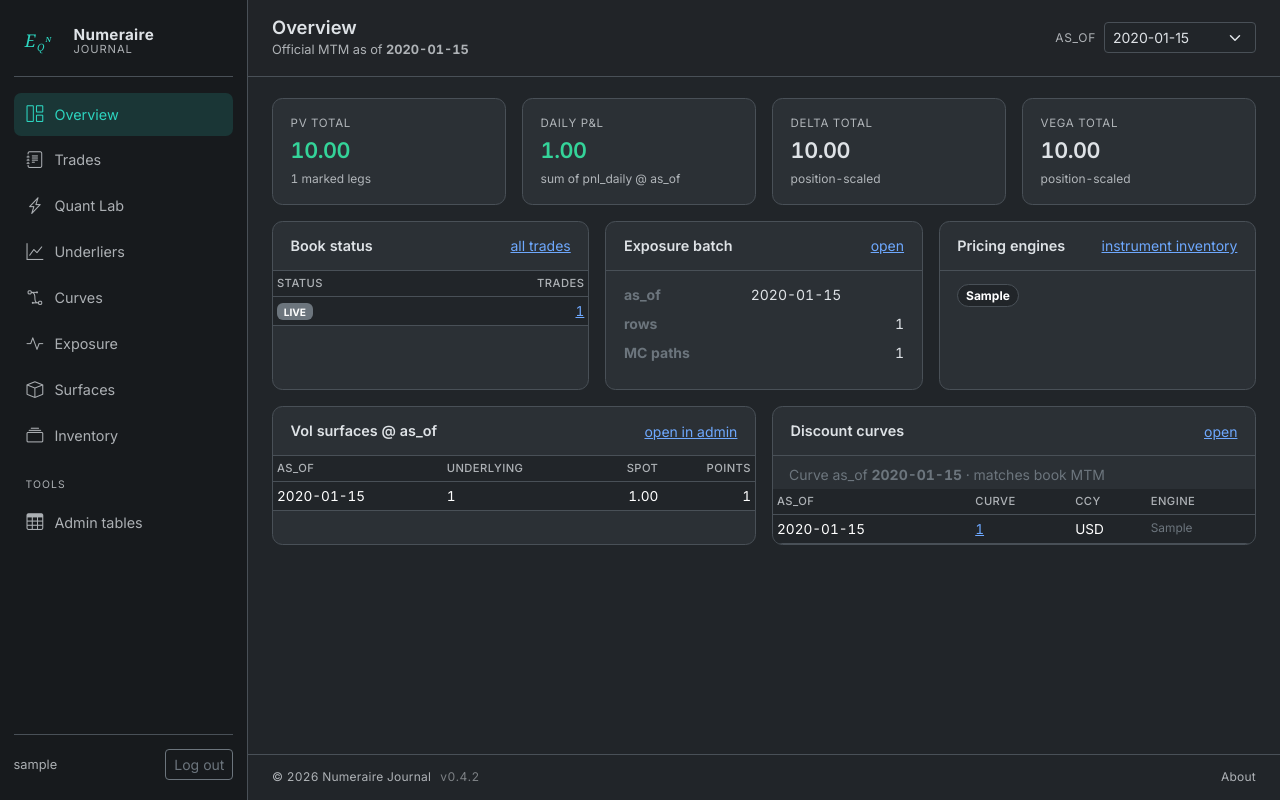
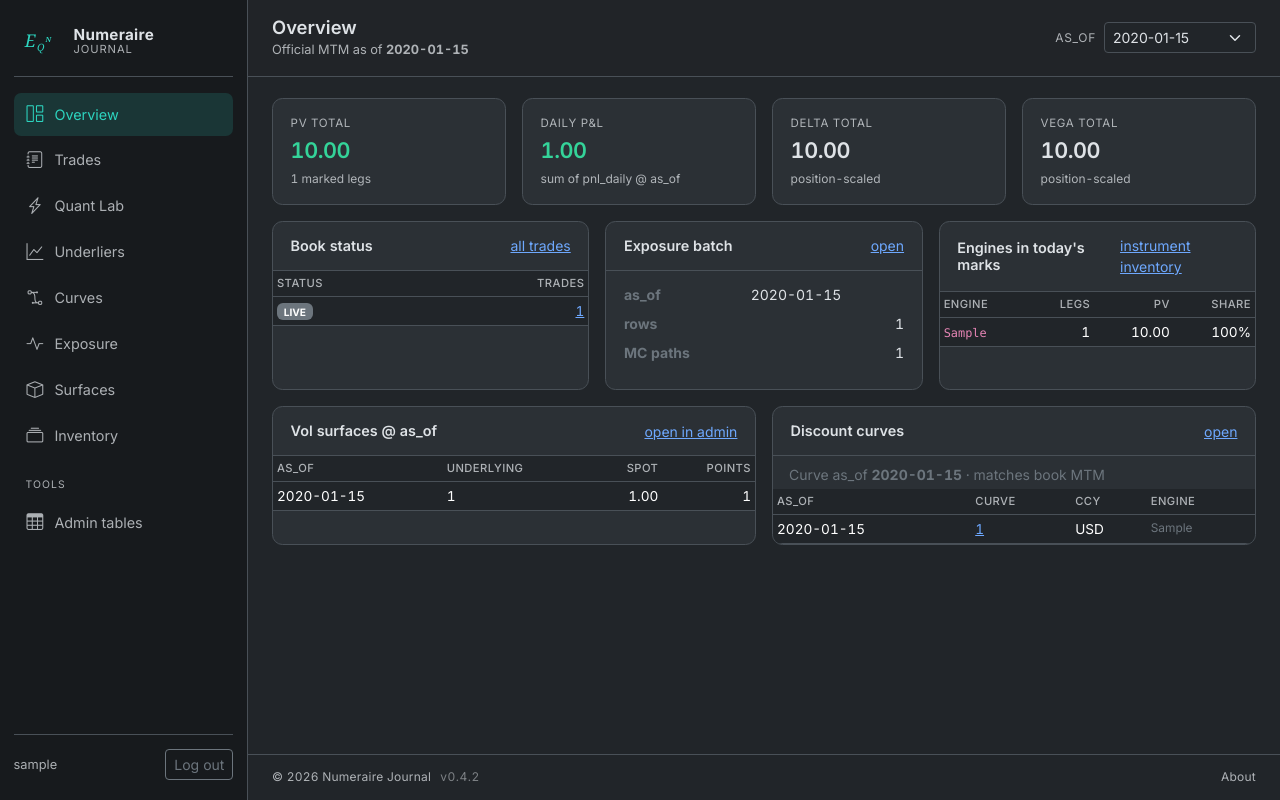
Before and after one commit to krzysiekbienias/numeraire, a Django app: page / in a window 1280 px wide. Run offline with Django 5.2, Linux system fonts and the light colour scheme; a user stored in the database is signed in; tables that the repository leaves empty hold one stand-in row (values such as "Sample post").

Commit message:
feat(journal): refactor engine display in dashboard with detailed breakdown
Updated the dashboard view to replace the previous engine listing with a detailed breakdown of engines, including legs, present value (PV), and share percentage. Introduced a new static method to calculate and format this data. Enhanced the corresponding HTML template to present the information in a structured table format, improving clarity and user experience.

```diff
--- a/web/journal/views.py
+++ b/web/journal/views.py
@@ -154,10 +154,7 @@ class DashboardView(TemplateView):
                 vega_total=Sum('vega_total'),
                 theta_total=Sum('theta_total'),
             ) if mtm is not None else {},
-            # Meta.ordering would leak into SELECT DISTINCT, so reset it first.
-            'engines': list(
-                mtm.order_by().values_list('pricing_engine', flat=True).distinct()
-            ) if mtm is not None else [],
+            'engines': self._engines_breakdown(mtm) if mtm is not None else [],
             'trade_status': list(
                 Trade.objects.order_by()
                 .values('status')
@@ -173,6 +170,21 @@ class DashboardView(TemplateView):
             'curves': curves,
             'curves_meta': curves_meta,
         }
+
+    @staticmethod
+    def _engines_breakdown(mtm):
+        """Per-engine legs + PV for the selected as_of; share is by leg count."""
+        rows = list(
+            mtm.order_by()
+            .values('pricing_engine')
+            .annotate(legs=Count('pk'), pv_total=Sum('pv_total'))
+            .order_by('-legs', 'pricing_engine')
+        )
+        total_legs = sum(int(r['legs'] or 0) for r in rows)
+        for row in rows:
+            legs = int(row['legs'] or 0)
+            row['share'] = (100.0 * legs / total_legs) if total_legs else 0.0
+        return rows
 
 
 class TradeListView(ListView):
--- a/web/templates/journal/dashboard.html
+++ b/web/templates/journal/dashboard.html
@@ -135,16 +135,33 @@
     <div class="col-lg-4">
       <div class="nj-panel">
         <div class="nj-panel-head">
-          <h2>Pricing engines</h2>
+          <h2>Engines in today's marks</h2>
           <a class="small" href="{% url 'journal:inventory' %}">instrument inventory</a>
         </div>
-        <div class="nj-panel-body">
+        <div class="nj-panel-body tight">
           {% if engines %}
-            <div class="d-flex flex-wrap gap-2">
-              {% for engine in engines %}
-                <span class="badge rounded-pill text-bg-dark border">{{ engine }}</span>
-              {% endfor %}
-            </div>
+            <table class="table table-sm mb-0">
+              <thead>
+                <tr>
+                  <th>Engine</th>
+                  <th class="nj-num">Legs</th>
+                  <th class="nj-num">PV</th>
+                  <th class="nj-num">Share</th>
+                </tr>
+              </thead>
+              <tbody>
+                {% for e in engines %}
+                  <tr>
+                    <td><code>{{ e.pricing_engine }}</code></td>
+                    <td class="nj-num">{{ e.legs }}</td>
+                    <td class="nj-num {% if e.pv_total and e.pv_total < 0 %}nj-pnl-neg{% elif e.pv_total and e.pv_total > 0 %}nj-pnl-pos{% endif %}">
+                      {% if e.pv_total != None %}{{ e.pv_total|nj_num:2 }}{% else %}—{% endif %}
+                    </td>
+                    <td class="nj-num">{{ e.share|nj_num:0 }}%</td>
+                  </tr>
+                {% endfor %}
+              </tbody>
+            </table>
           {% else %}
             <div class="nj-empty">No engines on this as_of.</div>
           {% endif %}
```
